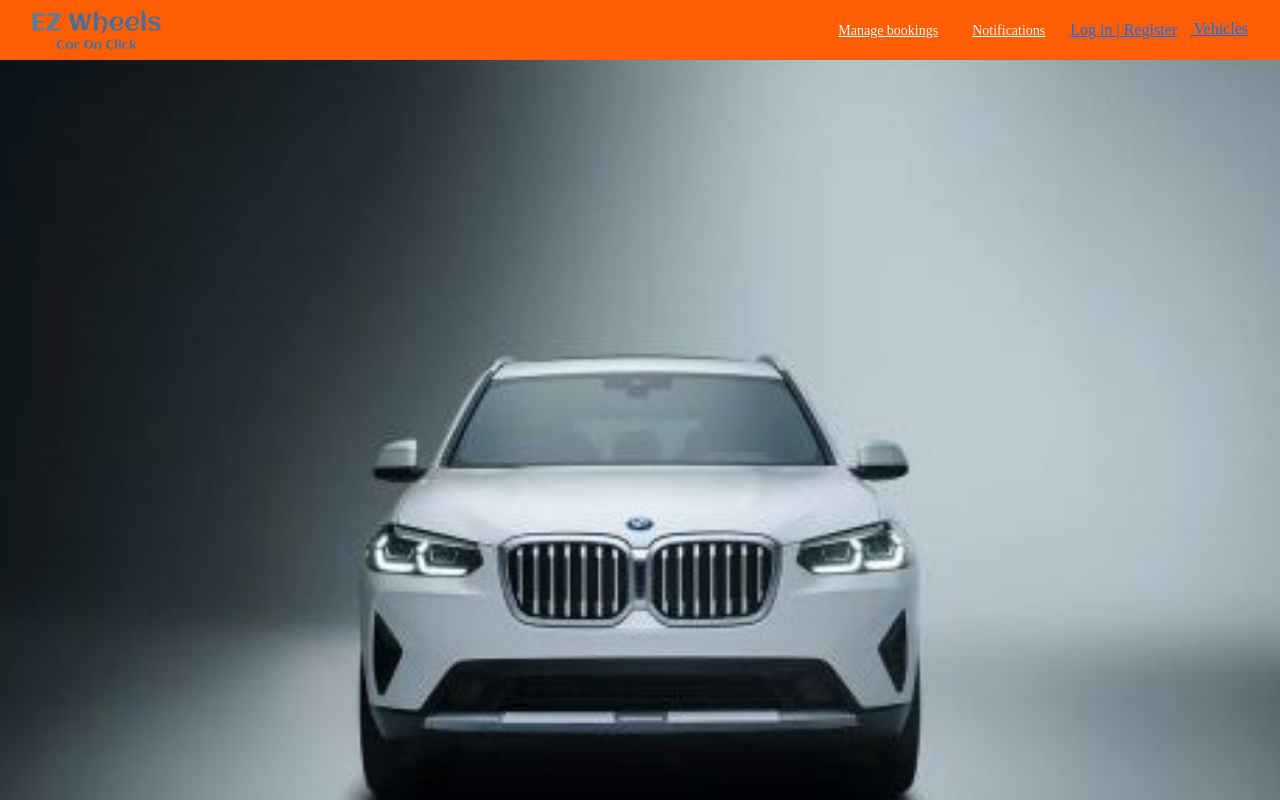
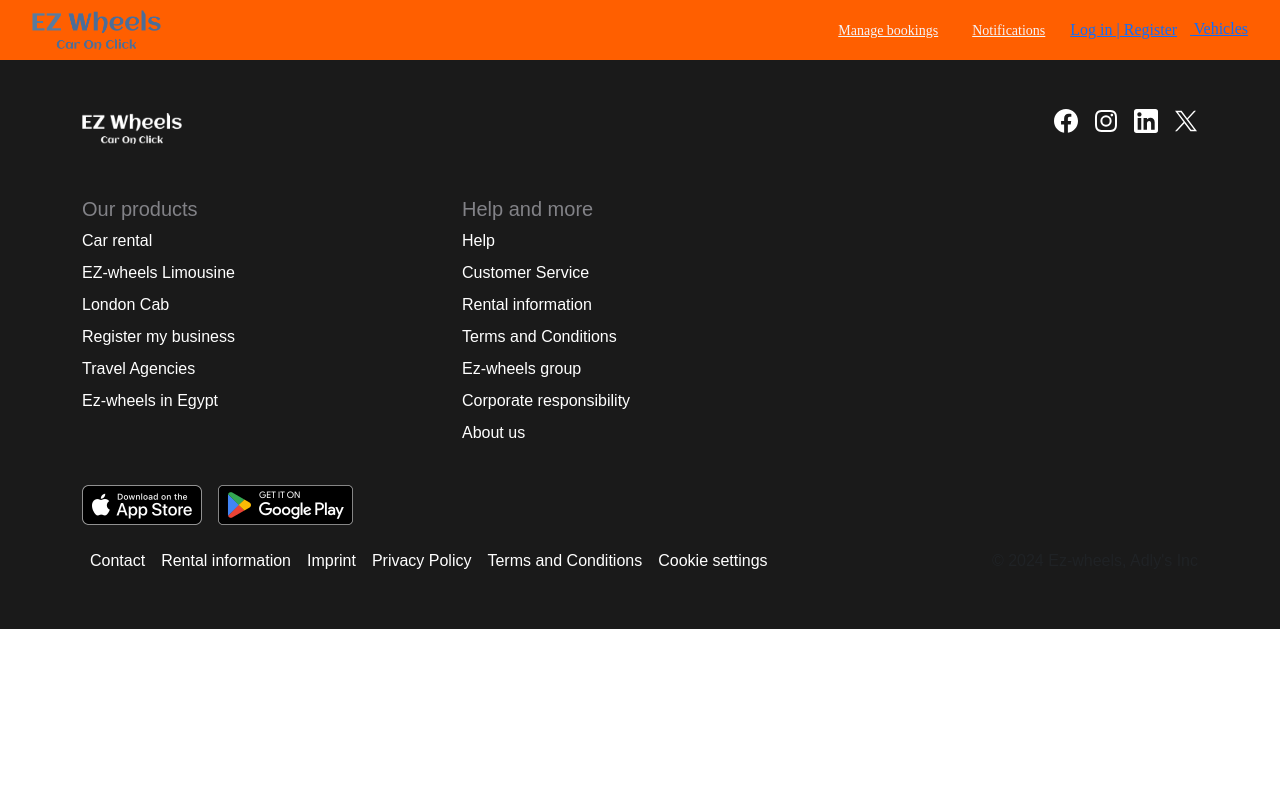
Before and after one commit to ahadlyy/EZ-Wheels-Angular-, an Angular app: page / in a window 1280 px wide. Shown: the top 800 px of the page. Built offline with nearby package versions, Linux system fonts and the light colour scheme; a web font is replaced by a local one.

Commit message:
adding car-details

```diff
--- a/src/app/app.component.html
+++ b/src/app/app.component.html
@@ -1,4 +1,4 @@
 <app-header></app-header>
-<app-home></app-home>
+<!-- <app-home></app-home> -->
 <router-outlet></router-outlet>
 <app-footer class="w-100"></app-footer>
```
Also changed, not shown: 1 other file (tests, documents, lock files or other folders).
